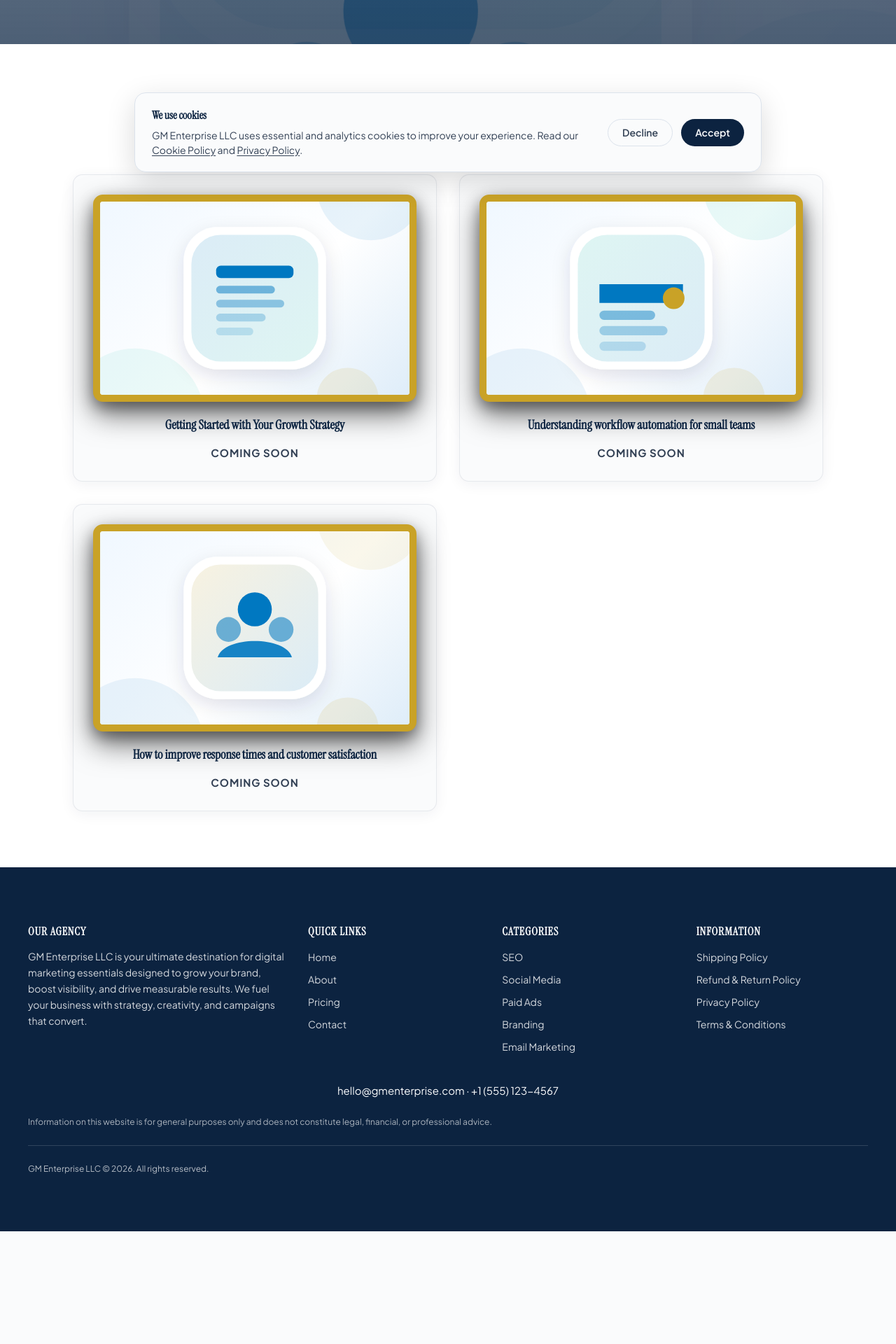
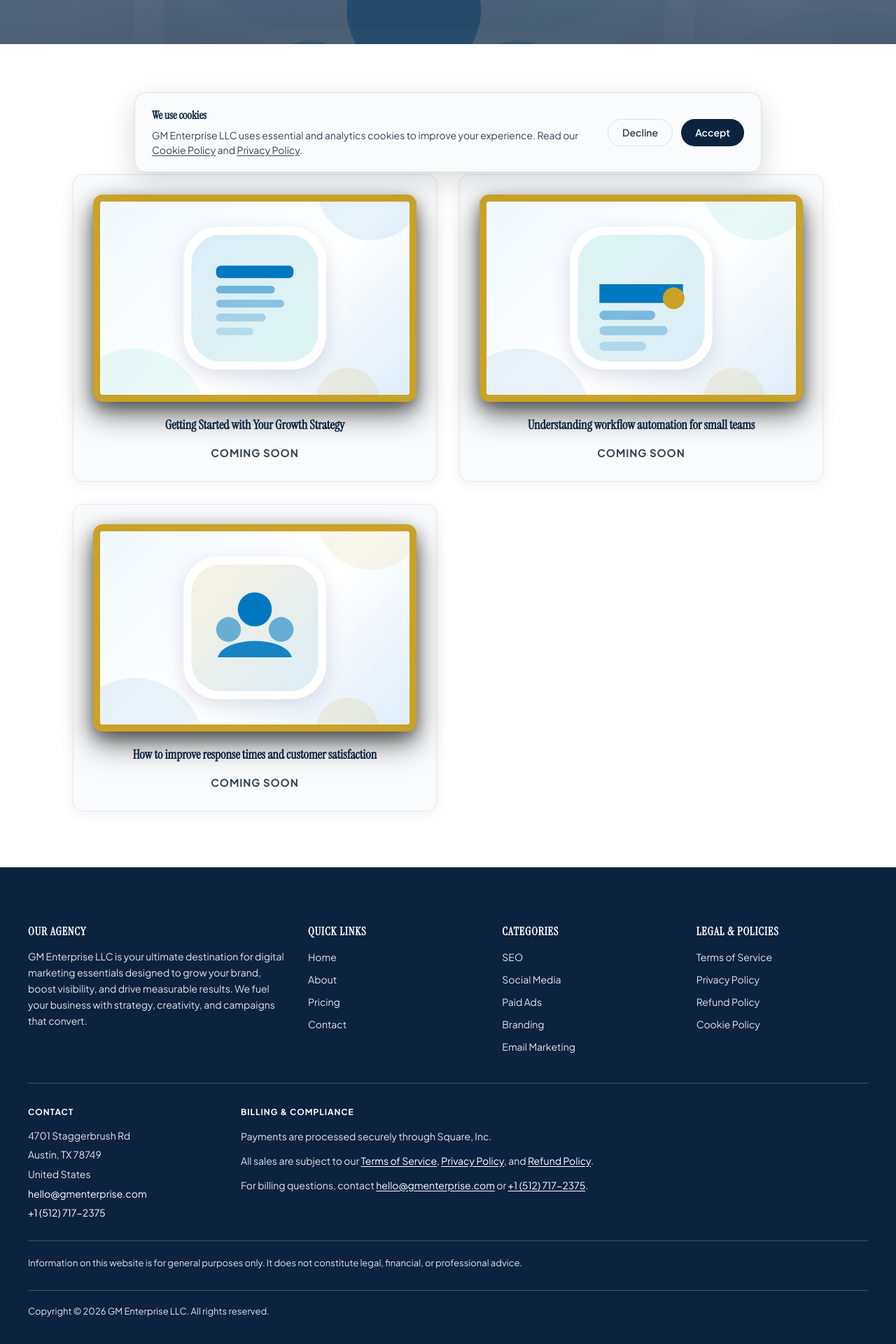
Before and after one commit to AlexisGuanique/gmenterprise, a Next.js app: page /en/blog in a window 1280 px wide. Shown: the part 538-2458 px from the top of the page at 70% size. Before the commit the page ends 2297 px from the top, so only its background shows below. Built offline with nearby package versions, Linux system fonts and the light colour scheme; no server answers.

Commit message:
fix: contact info, Square footer compliance, pricing plans, FAQ contrast, and footer layout/readability

```diff
--- a/src/app/globals.css
+++ b/src/app/globals.css
@@ -1482,6 +1482,7 @@ h6 {
   overflow: hidden;
   border-radius: 12px;
   background-color: var(--brz-white);
+  color: var(--brz-green);
 }
 
 .faq-section__item + .faq-section__item {
@@ -1498,6 +1499,7 @@ h6 {
   padding: 1.125rem 1.5rem;
   border: none;
   background: transparent;
+  color: inherit;
   text-align: left;
   cursor: pointer;
 }
@@ -1508,7 +1510,7 @@ h6 {
   font-size: clamp(0.9375rem, 2vw, 1.0625rem);
   font-weight: 700;
   line-height: 1.4;
-  color: var(--brz-green);
+  color: inherit;
 }
 
 .faq-section__icon {
@@ -1536,7 +1538,7 @@ h6 {
   margin: 0;
   font-size: clamp(0.875rem, 1.8vw, 0.9375rem);
   line-height: 1.6;
-  color: rgba(115, 119, 127, 0.85);
+  color: var(--brz-gray-dark);
 }
 
 /* Elevate section */
@@ -3312,8 +3314,15 @@ body {
 
 /* Store footer */
 .store-footer {
+  --footer-text: #ffffff;
+  --footer-text-muted: rgba(255, 255, 255, 0.88);
+  --footer-link: #ffffff;
   background: var(--brz-green);
-  color: var(--brz-white);
+  color: var(--footer-text);
+}
+
+.store-footer p {
+  color: var(--footer-text-muted);
 }
 
 .store-footer__grid {
@@ -3340,13 +3349,14 @@ body {
   font-weight: 700;
   text-transform: uppercase;
   letter-spacing: 0.06em;
+  color: var(--footer-text);
 }
 
 .store-footer__text {
   margin-top: 0.75rem;
   font-size: 0.875rem;
   line-height: 1.65;
-  color: rgba(255, 255, 255, 0.82);
+  color: var(--footer-text-muted);
 }
 
 .store-footer__links {
@@ -3361,7 +3371,7 @@ body {
 
 .store-footer__links a {
   font-size: 0.875rem;
-  color: rgba(255, 255, 255, 0.82);
+  color: var(--footer-text-muted);
   text-decoration: none;
   transition: color 0.2s;
 }
@@ -3372,35 +3382,167 @@ body {
 
 .store-footer__contact {
   margin-top: 2.5rem;
-  text-align: center;
   font-size: 0.9375rem;
+  color: var(--footer-text);
+}
+
+.store-footer__meta {
+  margin-top: 2.5rem;
+  padding-top: 2rem;
+  border-top: 1px solid rgba(255, 255, 255, 0.2);
+}
+
+.store-footer__rule {
+  display: block;
+  width: 100%;
+  height: 0;
+  margin: 1.75rem 0 0;
+  padding: 0;
+  border: 0;
+  border-top: 1px solid rgba(255, 255, 255, 0.2);
+}
+
+.store-footer__meta-grid {
+  display: grid;
+  gap: 2rem;
+  grid-template-columns: 1fr;
+}
+
+@media (min-width: 768px) {
+  .store-footer__meta-grid {
+    grid-template-columns: minmax(0, 16rem) minmax(0, 1fr);
+    gap: 3rem;
+  }
+}
+
+.store-footer__meta-title {
+  margin: 0 0 0.875rem;
+  font-family: var(--font-body), "Plus Jakarta Sans", sans-serif;
+  font-size: 0.75rem;
+  font-weight: 700;
+  letter-spacing: 0.08em;
+  text-transform: uppercase;
+  color: var(--footer-text);
+}
+
+.store-footer__address-block {
+  display: flex;
+  flex-direction: column;
+  gap: 0.375rem;
+  font-style: normal;
+  font-size: 0.875rem;
+  line-height: 1.55;
+  color: var(--footer-text-muted);
+}
+
+.store-footer__address-block a {
+  color: var(--footer-link);
+  text-decoration: none;
+  transition: color 0.2s;
+}
+
+.store-footer__address-block a:hover {
+  color: var(--brz-gold);
+  text-decoration: underline;
+}
+
+.store-footer__compliance {
+  display: flex;
+  flex-direction: column;
+  gap: 0.75rem;
+  max-width: 42rem;
+  font-size: 0.875rem;
+  line-height: 1.65;
+  color: var(--footer-text-muted);
+}
+
+.store-footer__compliance p {
+  margin: 0;
+  color: var(--footer-text-muted);
+}
+
+.store-footer__compliance a {
+  color: var(--footer-link);
+  text-decoration: underline;
+  text-underline-offset: 0.15em;
+  transition: color 0.2s;
+}
+
+.store-footer__compliance a:hover {
+  color: var(--brz-gold);
+}
+
+.store-footer__address {
+  margin-bottom: 0.5rem;
+  color: var(--footer-text);
+}
+
+.store-footer__legal-bar {
+  display: flex;
+  flex-wrap: wrap;
+  justify-content: flex-start;
+  gap: 0.25rem;
+  margin-top: 2rem;
+  padding: 1rem 0;
+  border-top: 1px solid rgba(255, 255, 255, 0.15);
+  border-bottom: 1px solid rgba(255, 255, 255, 0.15);
+  font-size: 0.875rem;
+  font-weight: 600;
+}
+
+.store-footer__legal-bar a {
+  color: var(--footer-link);
+  text-decoration: none;
+}
+
+.store-footer__legal-bar a:hover {
+  color: var(--brz-gold);
+  text-decoration: underline;
+}
+
+.store-footer__legal-bar-sep {
+  color: rgba(255, 255, 255, 0.55);
+  font-weight: 400;
+}
+
+.store-footer__square {
+  margin-top: 1.5rem;
+  font-size: 0.8125rem;
+  line-height: 1.7;
+  color: var(--footer-text-muted);
 }
 
 .store-footer__contact a {
-  color: var(--brz-white);
+  color: var(--footer-link);
   text-decoration: none;
 }
 
 .store-footer__contact a:hover {
+  color: var(--brz-gold);
   text-decoration: underline;
 }
 
 .store-footer__disclaimer {
-  margin-top: 1.5rem;
-  font-size: 0.75rem;
-  line-height: 1.6;
-  color: rgba(255, 255, 255, 0.65);
+  margin: 1.25rem 0 0;
+  font-size: 0.8125rem;
+  line-height: 1.7;
+  color: var(--footer-text-muted);
+  text-wrap: pretty;
 }
 
 .store-footer__bottom {
   display: flex;
   flex-direction: column;
   gap: 0.5rem;
-  margin-top: 1.5rem;
-  padding-top: 1.5rem;
-  border-top: 1px solid rgba(255, 255, 255, 0.15);
-  font-size: 0.75rem;
-  color: rgba(255, 255, 255, 0.7);
+  margin-top: 1.25rem;
+  padding-top: 0;
+  font-size: 0.8125rem;
+  color: var(--footer-text-muted);
+  text-align: left;
+}
+
+.store-footer__bottom p {
+  color: var(--footer-text-muted);
 }
 
 @media (min-width: 640px) {
@@ -3412,12 +3554,12 @@ body {
 }
 
 .store-footer__bottom a {
-  color: rgba(255, 255, 255, 0.7);
+  color: var(--footer-text-muted);
   text-decoration: none;
 }
 
 .store-footer__bottom a:hover {
-  color: var(--brz-white);
+  color: var(--footer-link);
 }
 
 /* ─── Scroll animations (AnimateOnScroll) ─── */
--- a/src/components/layout/Footer.tsx
+++ b/src/components/layout/Footer.tsx
@@ -1,5 +1,6 @@
 import Link from "next/link";
 import type { Locale } from "@/lib/locales";
+import { localePath } from "@/lib/locales";
 import { siteConfig } from "@/config/site.config";
 import {
   getFooterLegalLinks,
@@ -9,10 +10,17 @@ import {
 
 type FooterProps = { locale: Locale };
 
+const squarePolicyLinks = [
+  { label: "Terms of Service", path: "/term-of-services" },
+  { label: "Privacy Policy", path: "/privacy-policy" },
+  { label: "Refund Policy", path: "/refund-policy" },
+] as const;
+
 export function Footer({ locale }: FooterProps) {
   const legalLinks = getFooterLegalLinks(locale);
   const quickLinks = getFooterQuickLinks(locale);
   const categories = getFooterServiceCategories(locale);
+  const phoneHref = siteConfig.phone.replace(/\s/g, "");
 
   return (
     <footer className="store-footer">
@@ -51,7 +59,7 @@ export function Footer({ locale }: FooterProps) {
           </div>
 
           <div className="store-footer__col">
-            <h3 className="store-footer__heading">Information</h3>
+            <h3 className="store-footer__heading">Legal & Policies</h3>
             <ul className="store-footer__links">
               {legalLinks.map((link) => (
                 <li key={link.label}>
@@ -62,13 +70,54 @@ export function Footer({ locale }: FooterProps) {
           </div>
         </div>
 
-        <div className="store-footer__contact">
-          <a href={`mailto:${siteConfig.email}`}>{siteConfig.email}</a>
-          <span aria-hidden="true"> · </span>
-          <a href={`tel:${siteConfig.phone.replace(/\s/g, "")}`}>{siteConfig.phone}</a>
-        </div>
+        <section
+          className="store-footer__meta"
+          aria-label="Contact and legal information"
+        >
+          <div className="store-footer__meta-grid">
+            <div className="store-footer__meta-col">
+              <h4 className="store-footer__meta-title">Contact</h4>
+              <address className="store-footer__address-block">
+                <span>{siteConfig.address.street}</span>
+                <span>{siteConfig.address.suite}</span>
+                <span>{siteConfig.address.country}</span>
+                <a href={`mailto:${siteConfig.email}`}>{siteConfig.email}</a>
+                <a href={`tel:${phoneHref}`}>{siteConfig.phone}</a>
+              </address>
+            </div>
 
-        <p className="store-footer__disclaimer">{siteConfig.disclaimer}</p>
+            <div className="store-footer__meta-col">
+              <h4 className="store-footer__meta-title">Billing & Compliance</h4>
+              <div className="store-footer__compliance">
+                <p>Payments are processed securely through Square, Inc.</p>
+                <p>
+                  All sales are subject to our{" "}
+                  {squarePolicyLinks.map((link, index) => (
+                    <span key={link.label}>
+                      {index > 0 ? (index === squarePolicyLinks.length - 1 ? ", and " : ", ") : null}
+                      <Link href={localePath(locale, link.path)}>
+                        {link.label}
+                      </Link>
+                    </span>
+                  ))}
+                  .
+                </p>
+                <p>
+                  For billing questions, contact{" "}
+                  <a href={`mailto:${siteConfig.email}`}>{siteConfig.email}</a>
+                  {" or "}
+                  <a href={`tel:${phoneHref}`}>{siteConfig.phone}</a>.
+                </p>
+              </div>
+            </div>
+          </div>
+
+          <hr className="store-footer__rule" />
+
+          <p className="store-footer__disclaimer">{siteConfig.disclaimer}</p>
+        </section>
+
+        <hr className="store-footer__rule" />
 
         <div className="store-footer__bottom">
           <p>{siteConfig.copyright}</p>
--- a/src/components/pricing/PricingFAQSection.tsx
+++ b/src/components/pricing/PricingFAQSection.tsx
@@ -22,7 +22,7 @@ export function PricingFAQSection() {
                   aria-expanded={isOpen}
                   onClick={() => setOpenIndex(isOpen ? null : index)}
                 >
-                  <span>{item.question}</span>
+                  <span className="faq-section__question">{item.question}</span>
                   <span
                     className={`faq-section__icon ${isOpen ? "faq-section__icon--open" : ""}`}
                     aria-hidden
--- a/src/config/navigation.ts
+++ b/src/config/navigation.ts
@@ -38,12 +38,12 @@ export const footerQuickLinks: FooterLink[] = [
   { label: "Contact", path: "/contact" },
 ];
 
-/** Enlaces legales del footer */
+/** Enlaces legales del footer — requeridos para cumplimiento Square */
 export const footerLegalLinks: FooterLink[] = [
-  { label: "Shipping Policy", path: "/refund-policy" },
-  { label: "Refund & Return Policy", path: "/refund-policy" },
+  { label: "Terms of Service", path: "/term-of-services" },
   { label: "Privacy Policy", path: "/privacy-policy" },
-  { label: "Terms & Conditions", path: "/term-of-services" },
+  { label: "Refund Policy", path: "/refund-policy" },
+  { label: "Cookie Policy", path: "/cookie-policy" },
 ];
 
 export function getNav(locale: Locale): NavItem[] {
--- a/src/config/site.config.ts
+++ b/src/config/site.config.ts
@@ -12,20 +12,22 @@ export const siteConfig = {
 
   email: "hello@gmenterprise.com",
   supportEmail: "support@gmenterprise.com",
-  phone: "+1 (555) 123-4567",
+  phone: "+1 (512) 717-2375",
 
   address: {
-    street: "123 Marketing Avenue",
-    suite: "Suite 200, Miami, FL 33101",
+    street: "4701 Staggerbrush Rd",
+    suite: "Austin, TX 78749",
     country: "United States",
+    mapEmbedUrl:
+      "https://www.google.com/maps?q=4701+Staggerbrush+Rd,+Austin,+TX+78749&output=embed",
   },
 
-  operatingHours: "Monday–Friday, 9:00 AM – 6:00 PM Eastern Time (ET)",
+  operatingHours: "Monday–Friday, 9:00 AM – 6:00 PM Central Time (CT)",
 
   disclaimer:
-    "Information on this website is for general purposes only and does not constitute legal, financial, or professional advice.",
+    "Information on this website is for general purposes only. It does not constitute legal, financial, or professional advice.",
 
-  copyright: "GM Enterprise LLC © 2026. All rights reserved.",
+  copyright: "Copyright © 2026 GM Enterprise LLC. All rights reserved.",
 
   credit: {
     label: "Developed by GM Enterprise",
--- a/src/data/pricing.ts
+++ b/src/data/pricing.ts
@@ -23,7 +23,7 @@ export const pricingContent = {
   hero: {
     title: { white: "Pricing", gold: "" },
     subtitle: "Transparent plans for every stage of growth.",
-    priceRange: "Plans from $497 one-time · subscriptions from $197/mo",
+    priceRange: "Plans from $100 one-time · Premium from $99/mo",
     disclaimer:
       "All prices are published in USD. One-time setup fees may be financed where available; monthly subscriptions are billed separately.",
   },
@@ -31,119 +31,99 @@ export const pricingContent = {
     {
       id: "starter",
       name: "Starter",
-      setupPrice: "$497",
-      priceLabel: "one-time setup",
+      setupPrice: "$100",
+      priceLabel: "One-time",
       billingNote: "Billed in USD · Plus applicable taxes",
       features: [
-        "Core service setup",
-        "1 workflow",
-        "Onboarding call",
-        "14-day optimization support",
+        "1 Social Media Platform Setup",
+        "Basic Content Calendar (30 days)",
+        "1 Strategy Call (30 min)",
+        "Email Support",
+        "Monthly Performance Report",
       ],
       cta: { label: "Get Started" },
     },
     {
-      id: "starter-monthly",
-      name: "Starter Monthly",
-      monthlyPrice: "$197/mo",
-      priceLabel: "Month-to-month — no setup fee",
+      id: "growth",
+      name: "Growth",
+      setupPrice: "$200",
+      priceLabel: "One-time",
       billingNote: "Billed in USD · Plus applicable taxes",
       features: [
-        "1 core service channel",
-        "1 workflow",
-        "Email support",
-        "Cancel anytime",
-        "No setup fee. No long-term commitment.",
+        "2 Social Media Platforms",
+        "Content Calendar (60 days)",
+        "2 Strategy Calls (45 min each)",
+        "5 Basic Posts",
+        "Email & Chat Support",
+        "Monthly Analytics Report",
       ],
       cta: { label: "Get Started" },
-      subscriptionNotice:
-        "By clicking Get Started, you authorize automatic monthly charges beginning today. Cancel anytime in Settings > Billing.",
     },
     {
-      id: "growth",
-      name: "Growth",
-      setupPrice: "$997",
-      monthlyPrice: "$297/mo",
-      priceLabel: "Setup + monthly subscription",
+      id: "professional",
+      name: "Professional",
+      setupPrice: "$250",
+      priceLabel: "One-time",
       billingNote: "Billed in USD · Plus applicable taxes",
       badge: "Popular",
       highlighted: true,
       features: [
-        "Full service deployment",
-        "Up to 3 workflows",
-        "CRM integration",
-        "30-day optimization",
-        "Monthly performance review",
+        "3 Social Media Platforms",
+        "Content Calendar (90 days)",
+        "3 Strategy Calls (1 hour each)",
+        "Monthly Content Creation (15 posts)",
+        "1 Custom Graphic Design/month",
+        "Hashtag Research & Optimization",
+        "Weekly Performance Updates",
+        "Engagement Management (basic)",
+        "Priority Support",
+      ],
+      cta: { label: "Get Started" },
+    },
+    {
+      id: "premium",
+      name: "Premium",
+      setupPrice: "$500",
+      monthlyPrice: "$99/mo",
+      priceLabel: "Setup + monthly subscription",
+      billingNote: "Billed in USD · Plus applicable taxes",
+      features: [
+        "5 Social Media Platforms",
+        "Monthly Strategy Sessions (2 hours)",
+        "Daily Content Creation (up to 40 posts/month)",
+        "2 Custom Graphics/week",
+        "Full Engagement Management",
+        "A/B Testing",
+        "Monthly Business Review",
+        "24h Support Response",
       ],
       cta: { label: "Get Started" },
       subscriptionNotice:
-        "Setup fees are non-refundable once onboarding begins. Monthly charges begin 30 days after setup.",
-    },
-    {
-      id: "scale",
-      name: "Scale",
-      setupPrice: "$2,500",
-      monthlyPrice: "$597/mo",
-      priceLabel: "Setup + monthly subscription",
-      billingNote: "Billed in USD · Plus applicable taxes",
-      features: [
-        "Complete automation system",
-        "Multi-step pipelines",
-        "CRM integration",
-        "Knowledge base setup",
-        "60-day continuous optimization",
-      ],
-      cta: { label: "Get Started" },
-      subscriptionNotice:
-        "Setup fees are non-refundable once onboarding begins. Monthly charges begin 30 days after setup.",
-    },
-    {
-      id: "enterprise",
-      name: "Enterprise",
-      setupPrice: "$5,000",
-      monthlyPrice: "$997/mo",
-      priceLabel: "Setup + monthly subscription",
-      billingNote: "Billed in USD · Plus applicable taxes",
-      features: [
-        "All Scale features",
-        "Custom workflow builds",
-        "Advanced CRM integrations",
-        "Multi-language support",
-        "Dedicated account manager",
-        "SLA support",
-      ],
-      cta: { label: "Contact Sales" },
-      subscriptionNotice:
-        "Setup fees are non-refundable once onboarding begins. Monthly charges begin 30 days after setup.",
+        "By clicking Get Started, you authorize automatic monthly charges of $99/mo beginning after setup. Setup fees are non-refundable once onboarding begins. Cancel anytime in Settings > Billing.",
     },
   ] satisfies PricingPlan[],
   addons: {
     title: "Add-ons (sold separately)",
     items: [
       {
-        name: "Compliance Setup",
-        price: "$350 (one-time)",
-        description: "Everything you need to launch legally and confidently.",
-        features: [
-          "Consent flow audit",
-          "Script review",
-          "Documentation template",
-          "45-minute strategy call",
-        ],
+        name: "Additional Social Platform",
+        price: "$75 (one-time)",
+        description: "Add one extra platform setup to any plan.",
       },
       {
-        name: "Custom Workflow Build",
-        price: "$750 each",
+        name: "Extra Strategy Session (60 min)",
+        price: "$150",
       },
       {
-        name: "Additional CRM Integration",
-        price: "$500 each",
+        name: "Rush Content Pack (10 posts)",
+        price: "$200",
       },
       {
-        name: "Strategy Session (90 min)",
-        price: "$350",
+        name: "Custom Brand Kit",
+        price: "$350 (one-time)",
+        description: "Logo refresh, color palette, and social templates.",
       },
-    ] satisfies PricingAddon[],
+    ] as PricingAddon[],
   },
   policies: {
     cancellation: {
@@ -159,6 +139,7 @@ export const pricingContent = {
       items: [
         "Subscriptions renew automatically until you cancel.",
         "All prices are listed in USD. Plus applicable taxes.",
+        "Payments are processed securely through Square, Inc.",
         "Add-ons and overages are billed separately as listed on this page.",
       ],
     },
@@ -180,7 +161,7 @@ export const pricingContent = {
     {
       question: "What payment methods do you accept?",
       answer:
-        "We accept major credit cards and other methods shown at checkout. Installment options may be available.",
+        "We accept major credit cards and other methods shown at checkout via Square. Installment options may be available.",
     },
     {
       question: "How do I cancel my subscription?",
--- a/src/data/site.ts
+++ b/src/data/site.ts
@@ -1,5 +1,6 @@
 import type { Locale } from "@/lib/locales";
 import { siteImages } from "@/config/images";
+import { siteConfig } from "@/config/site.config";
 
 export { siteConfig } from "@/config/site.config";
 export { getNav } from "@/config/navigation";
@@ -253,13 +254,12 @@ export const aboutContent = {
 
 export const offices: Office[] = [
   {
-    city: "Orlando",
+    city: "Austin",
     country: "USA",
-    email: "hello@yourbrand.com",
-    phone: "+1 (000) 000-0000",
-    address: "123 Main Street, Suite 100, Orlando, FL 32822, United States",
-    mapEmbedUrl:
-      "https://www.google.com/maps?q=Orlando,+FL&output=embed",
+    email: siteConfig.email,
+    phone: siteConfig.phone,
+    address: `${siteConfig.address.street}, ${siteConfig.address.suite}, ${siteConfig.address.country}`,
+    mapEmbedUrl: siteConfig.address.mapEmbedUrl,
   },
 ];
 
```
